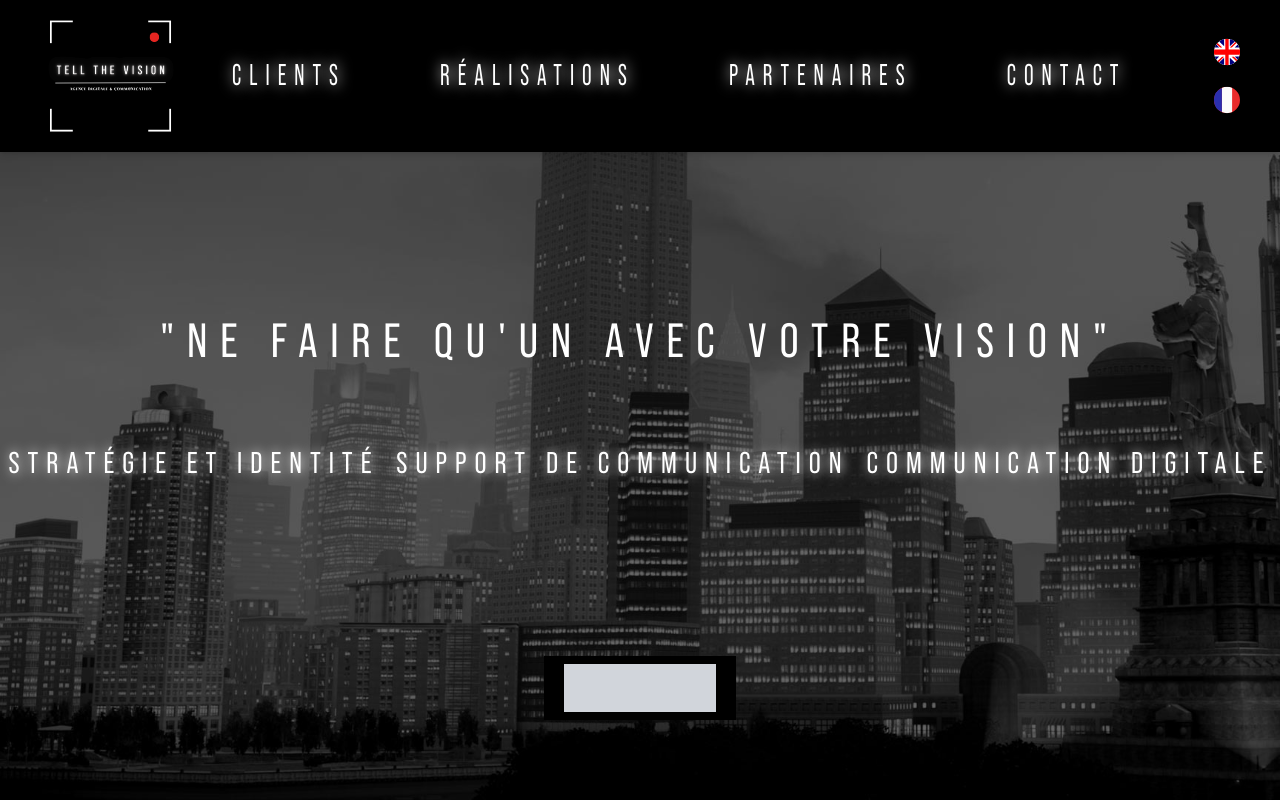
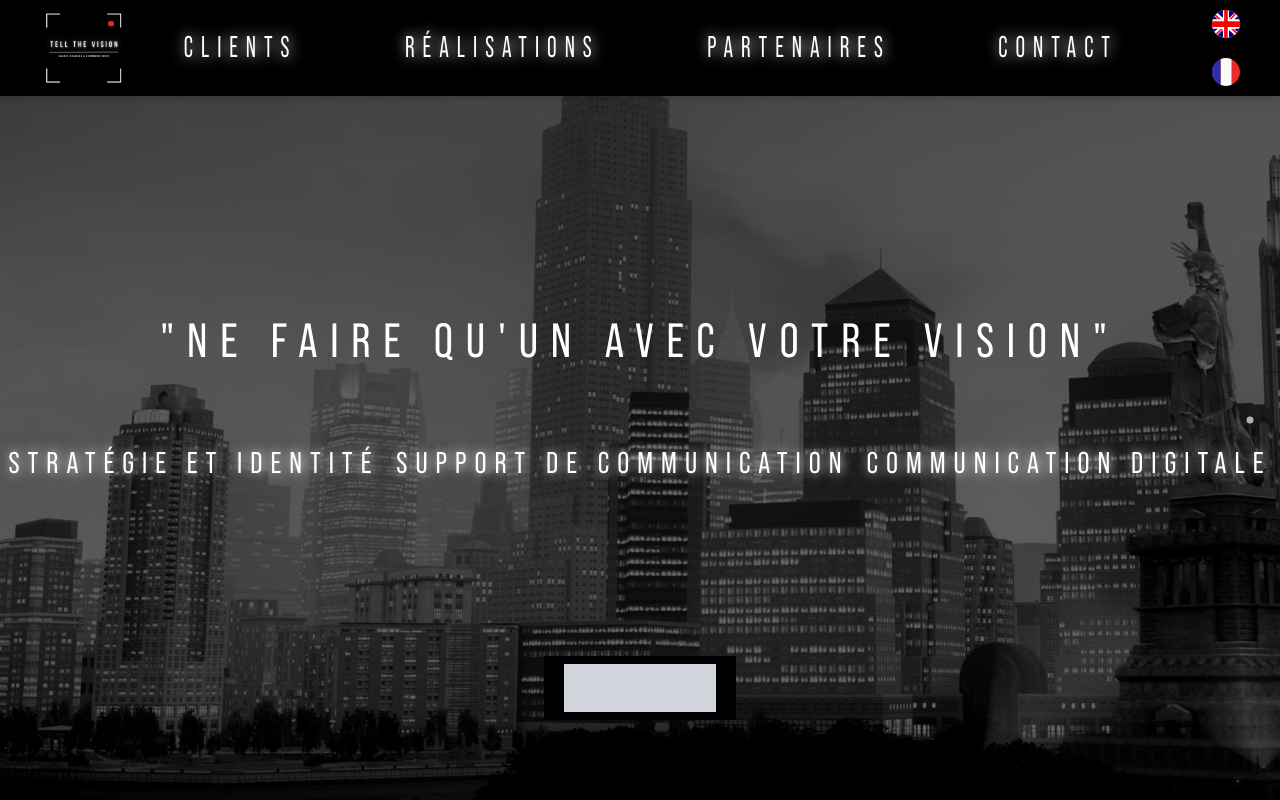
Before and after one commit to Paolo-Rzf/tell-the-vision, a React (Vite) app: page / in a window 1280 px wide. Built offline with nearby package versions, Linux system fonts and the light colour scheme.

Commit message:
cercle dynamique

```diff
--- a/src/App.jsx
+++ b/src/App.jsx
@@ -1,5 +1,6 @@
 import HomePage from "./HomePage"
 import Nav from "components/Nav"
+import DynamicCircle from "components/DynamicCircle";
 import 'components/i18n'; // Initialize i18next
 
 function App() {
@@ -8,6 +9,7 @@ function App() {
     <div className="App overflow-x-hidden">
       <Nav />
       <HomePage />
+      <DynamicCircle />
     </div>
   )
 }
--- a/src/HomePage.jsx
+++ b/src/HomePage.jsx
@@ -25,15 +25,15 @@ const HomePage = () => {
             className="relative w-full h-screen flex justify-center items-center"
           >
             <div
-              className="circle z-[52] absolute w-40 h-40 rounded-[50%] bg-black"
+              className="circle z-[12] absolute w-40 h-40 rounded-[50%] bg-black"
               onAnimationEnd={handleAnimationEnd}
             ></div>
-            <div className="bg-white h-screen w-screen z-[51] circle-wall"></div>
+            <div className="bg-white h-screen w-screen z-[11] circle-wall"></div>
             <div className="flex justify-center h-full items-center wrapper flex-col absolute inset-0 text-center">
-              <h1 className="font-Regular tracking-[0.8rem] text-5xl text-white z-50">
+              <h1 className="font-Regular tracking-[0.8rem] text-5xl text-white z-10">
                 "{t("on_vision")}"
               </h1>
-              <div className="font-Regular tracking-[0.5rem] text-3xl text-white z-50 w-full flex justify-around mt-20 textShadow">
+              <div className="font-Regular tracking-[0.5rem] text-3xl text-white z-10 w-full flex justify-around mt-20 textShadow">
                 <span>{t("strategy_identity").toUpperCase()}</span>
                 <span>{t("comm_support").toUpperCase()}</span>
                 <span>{t("digit_comm").toUpperCase()}</span>
--- /dev/null
+++ b/src/assets/css/DynamicCircle.css
@@ -0,0 +1,45 @@
+.conteneur {
+  position: relative;
+  width: fit-content;
+  height: fit-content;
+  width: 20px;
+  height: 20px;
+  cursor: pointer;
+}
+
+.cercle {
+  width: 7px;
+  height: 7px;
+  background-color: #B2B2B2; /* Couleur de fond */
+  border-radius: 50%; /* Rend le div circulaire */
+  position: absolute;
+  top: 50%;
+  left: 50%;
+  transform: translate(-50%, -50%);
+  transition: transform 0.2s ease;
+}
+
+.conteneur:hover .cercle::before {
+  content: "";
+  position: absolute;
+  width: 7px;
+  height: 7px;
+  background-color: black;
+  border-color: #B2B2B2;
+  border-width: 1px;
+  border-radius: 50%;
+  /* top: 50%;
+  left: 50%; */
+  /* transform: translate(-50%, -50%); */
+  animation: agrandir 0.5s ease forwards;
+}
+
+@keyframes agrandir {
+  0% {
+    transform: scale(0);
+  }
+  100% {
+    transform: scale(2.5);
+    opacity: 0;
+  }
+}
--- /dev/null
+++ b/src/components/DynamicCircle.jsx
@@ -0,0 +1,14 @@
+import React from "react";
+import "css/DynamicCircle.css"
+
+const DynamicCircle = () => {
+  return (
+    <nav className="absolute right-5 top-[50%] translate-y-1/2 h-fit z-[13]">
+      <div class="conteneur">
+        <div class="cercle"></div>
+      </div>
+    </nav>
+  );
+};
+
+export default DynamicCircle;
--- a/src/components/Nav.jsx
+++ b/src/components/Nav.jsx
@@ -16,7 +16,7 @@ const Nav = () => {
       <div className="md:flex items-center justify-between bg-black md:px-10 px-7">
         <div className="cursor-pointer flex items-center my-[-12px]">
           <span>
-            <img src="icons/logo_tellTheVision.svg" alt="Tell The Vision Logo" className="h-44 w-44 min-h-20 min-w-20" />
+            <img src="icons/logo_tellTheVision.svg" alt="Tell The Vision Logo" className="min-h-20 min-w-20" />
           </span>
         </div>
         <div onClick={() => setOpen(!open)} className="text-4xl absolute right-8 top-6 cursor-pointer md:hidden mt-5">
```
